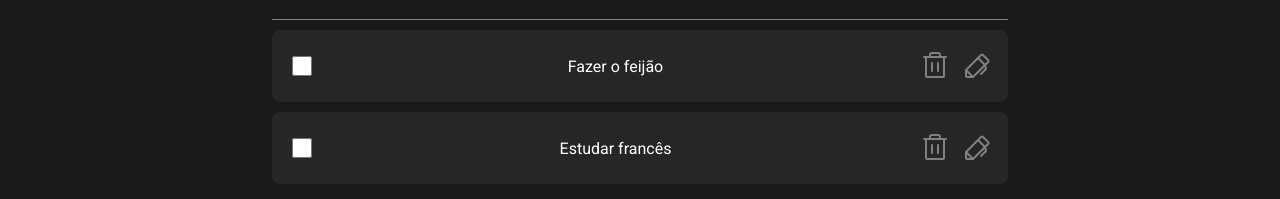
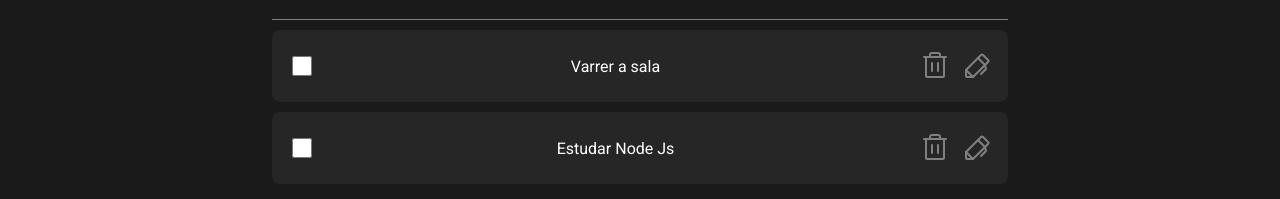
Before and after one commit to icaroregis/todo-react-with-typescript, a React (Vite) app: page / in a window 1280 px wide. Shown: the part 317-516 px from the top of the page. Built offline with nearby package versions, Linux system fonts and the light colour scheme; data requests are answered from the project's data file.

Commit message:
feat: Finalização do Todo

```diff
--- a/backend/db.json
+++ b/backend/db.json
@@ -1,11 +1,12 @@
 {
   "tasks": [
     {
-      "name": "Fazer o feijão",
+      "name": "Varrer a sala",
       "id": 1
     },
     {
-      "name": "Estudar francês",
+      "name": "Estudar Node Js",
+      "completed": false,
       "id": 2
     }
   ]
--- a/src/pages/Home/Home.tsx
+++ b/src/pages/Home/Home.tsx
@@ -157,7 +157,9 @@ export function Home() {
                   <input
                     type="checkbox"
                     checked={task.completed}
-                    onChange={() => handleToggleTask(task.id as number)}
+                    onChange={() => {
+                      handleToggleTask(task.id as number);
+                    }}
                   />
                   <TaskName completed={task.completed}>{task.name}</TaskName>
                   <div>
```
